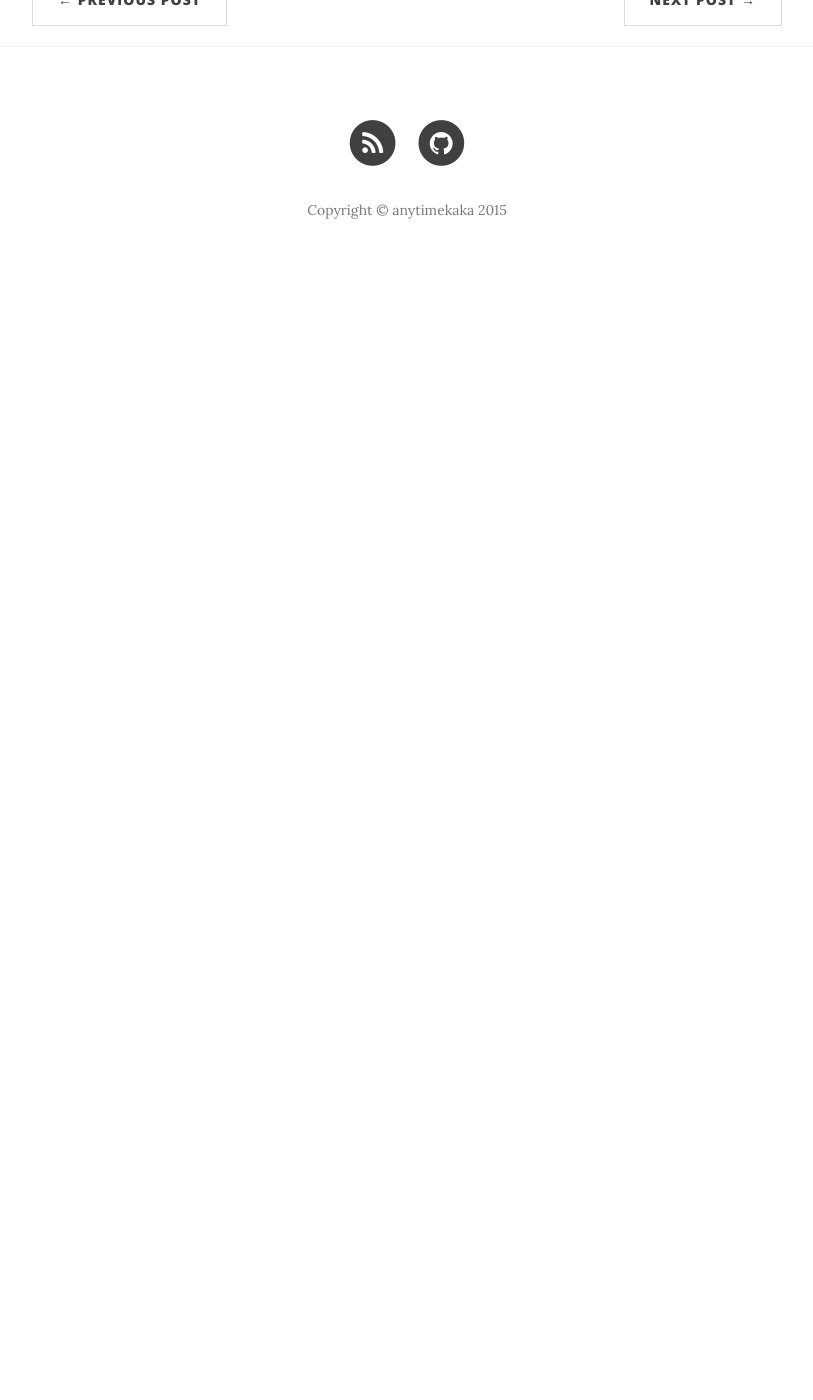
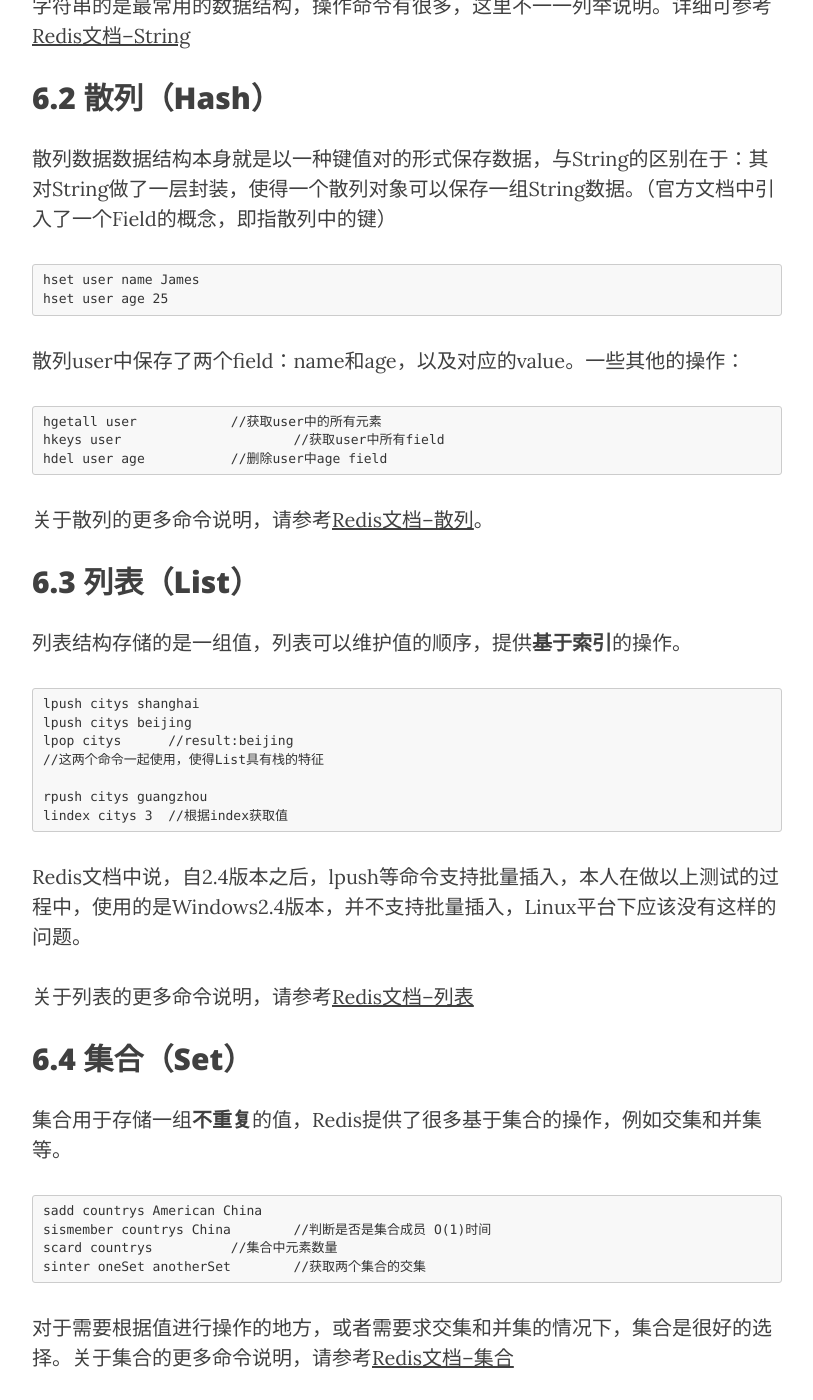
Before and after one commit to anytimekaka/anytimekaka.github.io, a Jekyll site: the page built from _posts/2015-03-26-RedisIntroduction.markdown, in a window 1280 px wide and 1400 px high, scrolled down 4905 px. Shown: the whole window, without its empty margins (233-1046 px from the left). Built offline with Jekyll 4.4.1, drawn with Linux system fonts in a browser that asks for light colours; nearby versions of some CDN libraries; a style sheet for code colours, icons or effects is not loaded; before the commit the page ends 5191 px from its top, so only the background shows below that; some of the changed text lies outside the part shown.

Commit message:
数据结构

```diff
--- a/_posts/2015-03-26-RedisIntroduction.markdown
+++ b/_posts/2015-03-26-RedisIntroduction.markdown
@@ -106,12 +106,77 @@ Redis中也有一个简单的客户端工具，redis-cli，可以方便学习和
 
 注意：此处没有用set/get，这是因为：Redis使用不同的命令来管理不同的数据结构。例如对于String，使用的是get/set，而对于Hash，则使用hset/hget。
 
+下面分别介绍每种数据结构。
 
+##6.1 字符串
+
+字符串是Redis中最基本的数据结构。除了之前介绍的set/get之外，还有一些常用的操作：
+
+	strlen name		//获取name值的长度
+	getrange name 2 5	//获取2-5区间内的value值
+	append name " Carl"		//在name后面添加字符串
+
+字符串的是最常用的数据结构，操作命令有很多，这里不一一列举说明。详细可参考[Redis文档--String](http://redis.io/commands#string)
+
+##6.2 散列（Hash）
+
+散列数据数据结构本身就是以一种键值对的形式保存数据，与String的区别在于：其对String做了一层封装，使得一个散列对象可以保存一组String数据。（官方文档中引入了一个Field的概念，即指散列中的键）
+
+	hset user name James
+	hset user age 25
+
+散列user中保存了两个field：name和age，以及对应的value。一些其他的操作：
+
+	hgetall user		//获取user中的所有元素
+	hkeys user			//获取user中所有field
+	hdel user age		//删除user中age field
+
+关于散列的更多命令说明，请参考[Redis文档--散列](http://redis.io/commands#hash)。
+
+##6.3 列表（List）
+
+列表结构存储的是一组值，列表可以维护值的顺序，提供**基于索引**的操作。
+
+	lpush citys shanghai
+	lpush citys beijing
+	lpop citys	//result:beijing
+	//这两个命令一起使用，使得List具有栈的特征
+
+	rpush citys guangzhou
+	lindex citys 3	//根据index获取值
+
+Redis文档中说，自2.4版本之后，lpush等命令支持批量插入，本人在做以上测试的过程中，使用的是Windows2.4版本，并不支持批量插入，Linux平台下应该没有这样的问题。
+
+关于列表的更多命令说明，请参考[Redis文档--列表](http://redis.io/commands#list)
+
+##6.4 集合（Set）
+
+集合用于存储一组**不重复**的值，Redis提供了很多基于集合的操作，例如交集和并集等。
+
+	sadd countrys American China
+	sismember countrys China	//判断是否是集合成员 O(1)时间
+	scard countrys		//集合中元素数量
+	sinter oneSet anotherSet	//获取两个集合的交集
+
+对于需要根据值进行操作的地方，或者需要求交集和并集的情况下，集合是很好的选择。关于集合的更多命令说明，请参考[Redis文档--集合](http://redis.io/commands#set)
+
+##6.5 分类集合（Sorted Set）
+
+分类集合相对复杂，其与集合的唯一区别就是：为每个集合中的成员添加了一个**score标记**。可以根据标记对集合元素进行**排序和秩划分**。
+
+	zadd points 78 Carl 92 Xiaoming 89 James
+	zcount points 80 90	//[80,90)之间的元素数量
+	zrank points James	//result:1 默认从小到大排序，第一个为0
+
+秩：元素在排序好的集合中的次序。
+
+关于分类集合的更多命令说明，请参考[Redis文档--分类集合](http://redis.io/commands#sorted_set)
 
 # Publication/Subscription
 # Configuration
 
 #参考
+* [redis command](http://redis.io/command#)
 * [redis中文官方网站](http://redis.cn/)
 * [The little redis book](https://github.com/JasonLai256/the-little-redis-book/blob/master/cn/redis.md)
 * [维基百科——Redis](http://zh.wikipedia.org/wiki/Redis)
```
